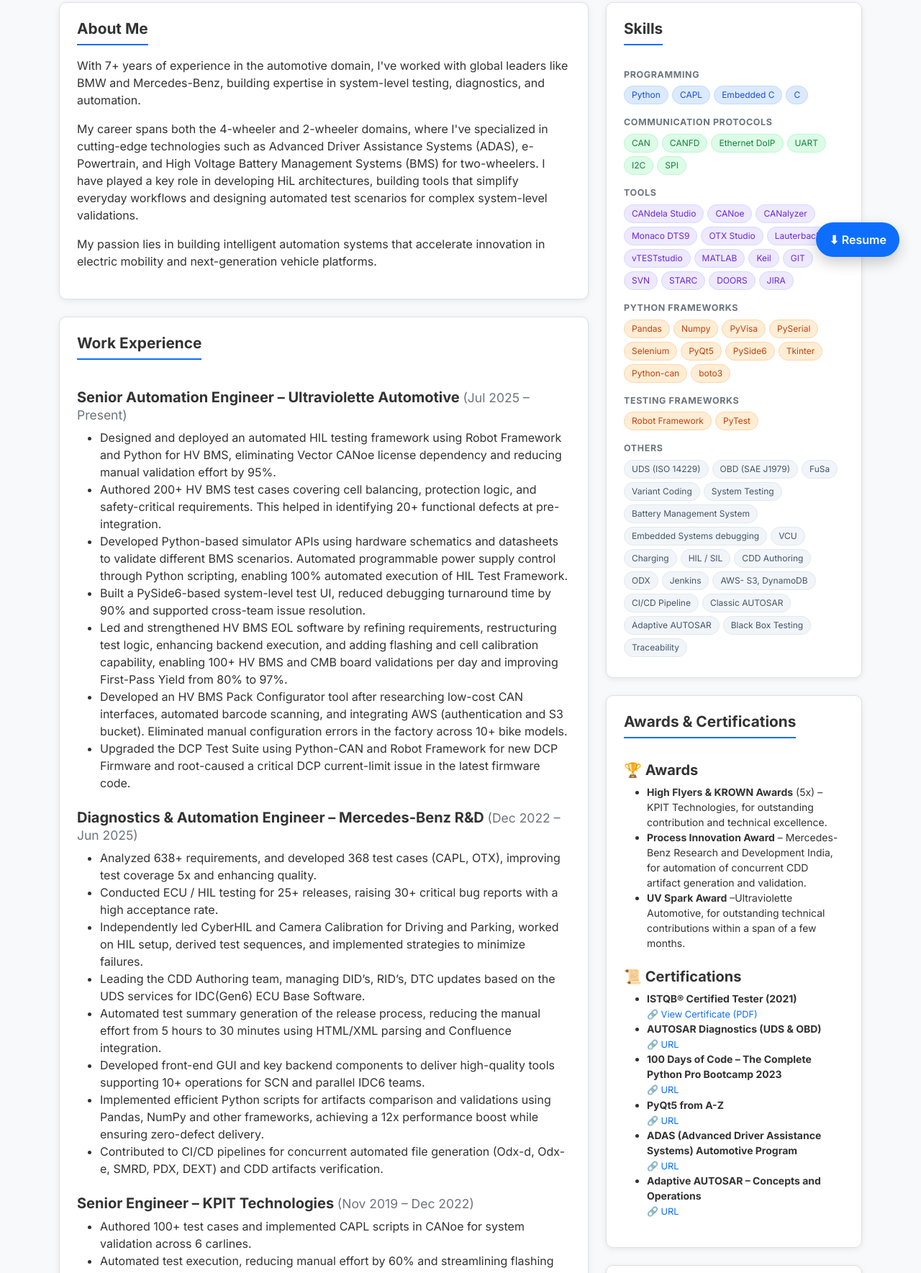
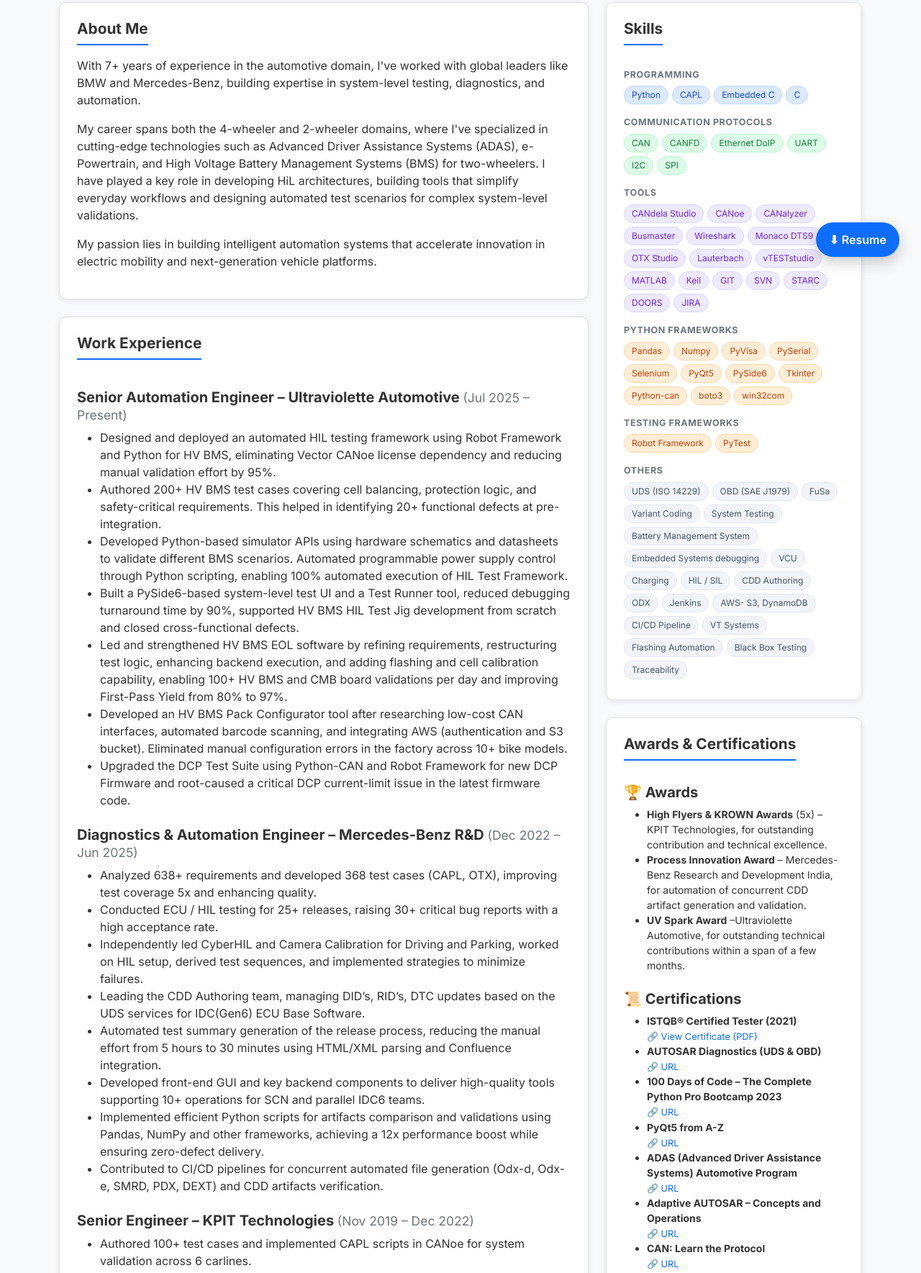
Before and after one commit to AditiS16/AditiS16.github.io, a plain HTML site: page index.html in a window 1280 px wide. Shown: the part 413-2182 px from the top of the page at 72% size. Drawn offline with nearby package versions, Linux system fonts and the light colour scheme.

Commit message:
Update index.html
update

```diff
--- a/index.html
+++ b/index.html
@@ -441,7 +441,7 @@
                     <li>Designed and deployed an automated HIL testing framework using Robot Framework and Python for HV BMS, eliminating Vector CANoe license dependency and reducing manual validation effort by 95%.</li>
                     <li>Authored 200+ HV BMS test cases covering cell balancing, protection logic, and safety-critical requirements. This helped in identifying 20+ functional defects at pre-integration.</li>
                     <li>Developed Python-based simulator APIs using hardware schematics and datasheets to validate different BMS scenarios. Automated programmable power supply control through Python scripting, enabling 100% automated execution of HIL Test Framework.</li>
-                    <li>Built a PySide6-based system-level test UI, reduced debugging turnaround time by 90% and supported cross-team issue resolution.</li>
+                    <li>Built a PySide6-based system-level test UI and a Test Runner tool, reduced debugging turnaround time by 90%, supported HV BMS HIL Test Jig development from scratch and closed cross-functional defects.</li>
                     <li>Led and strengthened HV BMS EOL software by refining requirements, restructuring test logic, enhancing backend execution, and adding flashing and cell calibration capability, enabling 100+ HV BMS and CMB board validations per day and improving First-Pass Yield from 80% to 97%.</li>
                     <li>Developed an HV BMS Pack Configurator tool after researching low-cost CAN interfaces, automated barcode scanning, and integrating AWS (authentication and S3 bucket). Eliminated manual configuration errors in the factory across 10+ bike models.</li>
                     <li>Upgraded the DCP Test Suite using Python-CAN and Robot Framework for new DCP Firmware and root-caused a critical DCP current-limit issue in the latest firmware code.</li>
@@ -449,7 +449,7 @@
 
                 <h5 class="fw-bold mt-4">Diagnostics & Automation Engineer – Mercedes-Benz R&D <span class="text-muted fw-normal small">(Dec 2022 – Jun 2025)</span></h5>
                 <ul>
-                    <li>Analyzed 638+ requirements, and developed 368 test cases (CAPL, OTX), improving test coverage 5x and enhancing quality.</li>
+                    <li>Analyzed 638+ requirements and developed 368 test cases (CAPL, OTX), improving test coverage 5x and enhancing quality.</li>
                     <li>Conducted ECU / HIL testing for 25+ releases, raising 30+ critical bug reports with a high acceptance rate.</li>
                     <li>Independently led CyberHIL and Camera Calibration for Driving and Parking, worked on HIL setup, derived test sequences, and implemented strategies to minimize failures.</li>
                     <li>Leading the CDD Authoring team, managing DID’s, RID’s, DTC updates based on the UDS services for IDC(Gen6) ECU Base Software.</li>
@@ -539,6 +539,8 @@
                         <span class="skill-badge badge-purple">CANdela Studio</span>
                         <span class="skill-badge badge-purple">CANoe</span>
                         <span class="skill-badge badge-purple">CANalyzer</span>
+                        <span class="skill-badge badge-purple">Busmaster</span>
+                        <span class="skill-badge badge-purple">Wireshark</span>
                         <span class="skill-badge badge-purple">Monaco DTS9</span>
                         <span class="skill-badge badge-purple">OTX Studio</span>
                         <span class="skill-badge badge-purple">Lauterbach</span>
@@ -567,6 +569,7 @@
                         <span class="skill-badge badge-orange">Tkinter</span>
                         <span class="skill-badge badge-orange">Python-can</span>
                         <span class="skill-badge badge-orange">boto3</span>
+                        <span class="skill-badge badge-orange">win32com</span>
                     </div>
                 </div>
 
@@ -598,8 +601,8 @@
                         <span class="skill-badge badge-gray">Jenkins</span>
                         <span class="skill-badge badge-gray">AWS- S3, DynamoDB</span>
                         <span class="skill-badge badge-gray">CI/CD Pipeline</span>
-                        <span class="skill-badge badge-gray">Classic AUTOSAR</span>
-                        <span class="skill-badge badge-gray">Adaptive AUTOSAR</span>
+                        <span class="skill-badge badge-gray">VT Systems</span>
+                        <span class="skill-badge badge-gray">Flashing Automation</span>
                         <span class="skill-badge badge-gray">Black Box Testing</span>
                         <span class="skill-badge badge-gray">Traceability</span>
                     </div>
@@ -643,6 +646,10 @@
                     <li>
                         <strong>Adaptive AUTOSAR – Concepts and Operations</strong><br>
                         <a href="https://www.udemy.com/certificate/UC-45874760-175f-4a03-b922-7a2efa332111/" target="_blank" class="cert-link">🔗 URL</a>
+                    </li>
+                    <li>
+                        <strong>CAN: Learn the Protocol</strong><br>
+                        <a href="https://www.udemy.com/certificate/UC-92342b59-0d11-4bea-96ae-e878962cdc04/" target="_blank" class="cert-link">🔗 URL</a>
                     </li>
                 </ul>
             </section>
```
